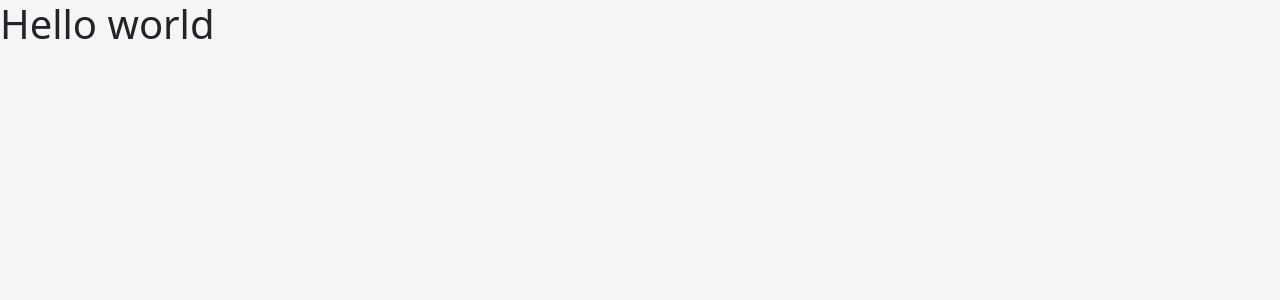
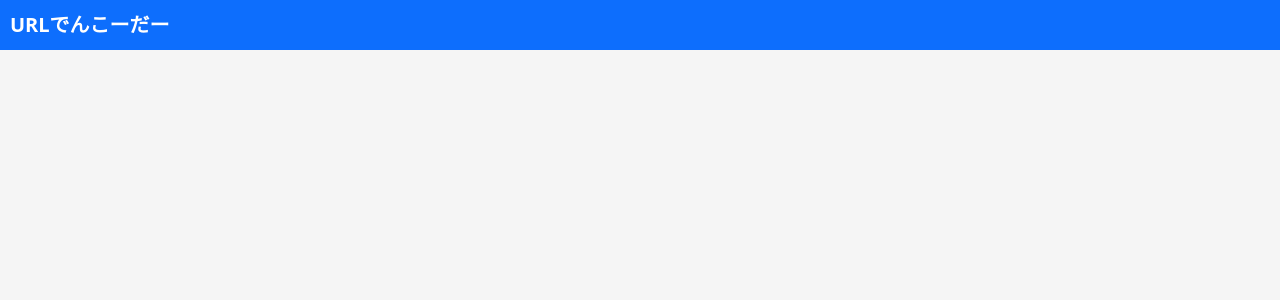
Before and after one commit to mojako1195/url_dencoder, a React (Create React App) app: page / in a window 1280 px wide. Shown: the top 300 px of the page. Built offline with nearby package versions, Linux system fonts and the light colour scheme.

Commit message:
220126 react-bootstrapの導入＆ヘッダーコンポーネント作成

```diff
--- a/package.json
+++ b/package.json
@@ -16,6 +16,7 @@
     "react-bootstrap": "^2.1.1",
     "react-dom": "^17.0.2",
     "react-scripts": "5.0.0",
+    "styled-components": "^5.3.3",
     "typescript": "^4.4.2",
     "web-vitals": "^2.1.0"
   },
@@ -42,5 +43,8 @@
       "last 1 firefox version",
       "last 1 safari version"
     ]
+  },
+  "devDependencies": {
+    "@types/styled-components": "^5.1.21"
   }
 }
--- a/src/App.tsx
+++ b/src/App.tsx
@@ -1,5 +1,10 @@
 import React from "react";
+import { PageHeader } from "./components/PageHeader";
 
 export const App = () => {
-  return <h1>Hello world</h1>;
+  return (
+    <>
+      <PageHeader></PageHeader>
+    </>
+  );
 };
--- /dev/null
+++ b/src/components/PageHeader.tsx
@@ -0,0 +1,21 @@
+import styled from "styled-components";
+
+export const PageHeader = () => {
+  return (
+    <HeadContainer>
+      <TitleText>URLでんこーだー</TitleText>
+    </HeadContainer>
+  );
+};
+
+const HeadContainer = styled.div`
+  background-color: #0d6efd;
+  margin: 0px;
+  padding: 10px;
+`;
+
+const TitleText = styled.div`
+  font-size: 1.25rem;
+  font-weight: bold;
+  color: white;
+`;
```
Also changed, not shown: 2 other files (tests, documents, lock files or other folders).
